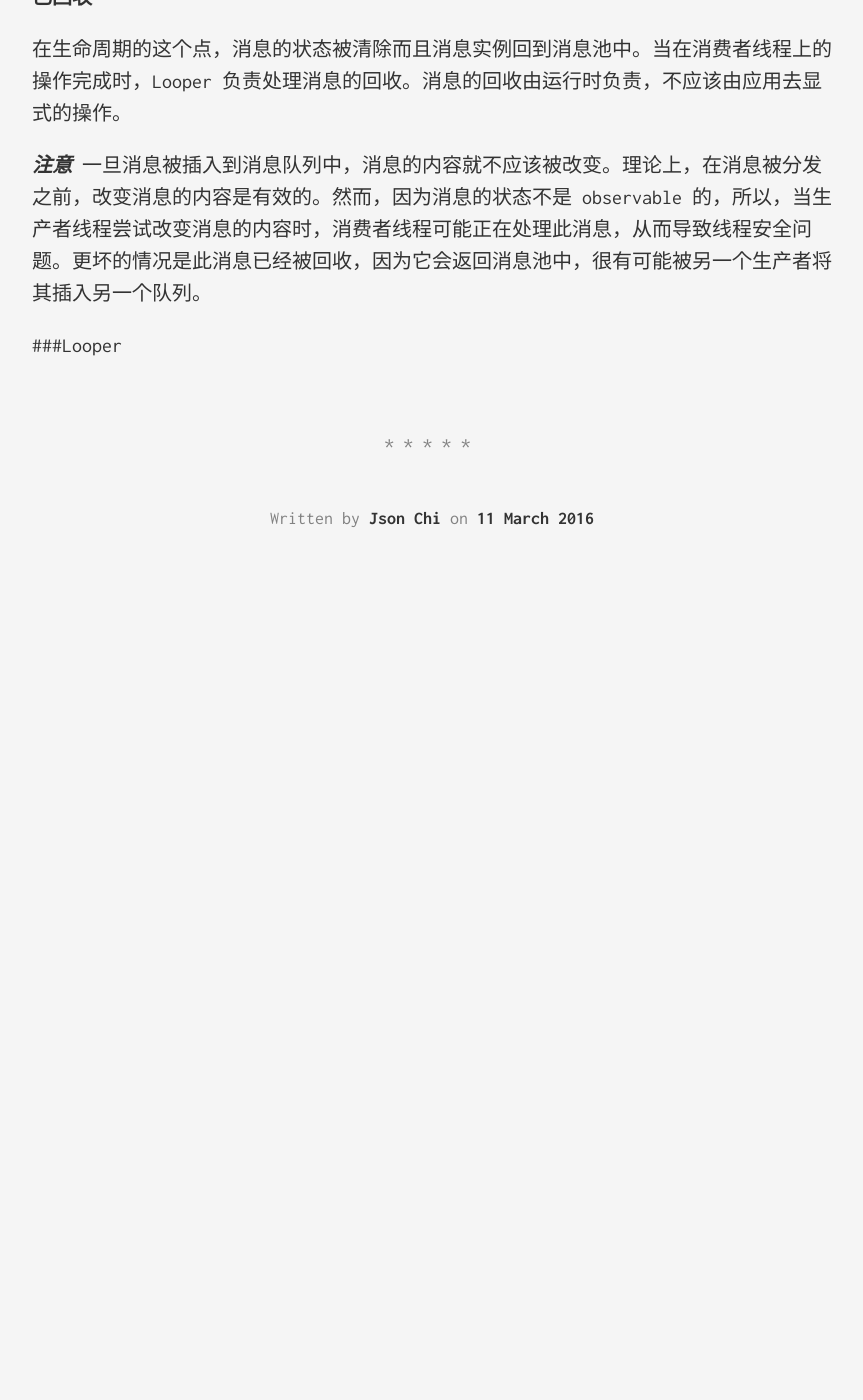
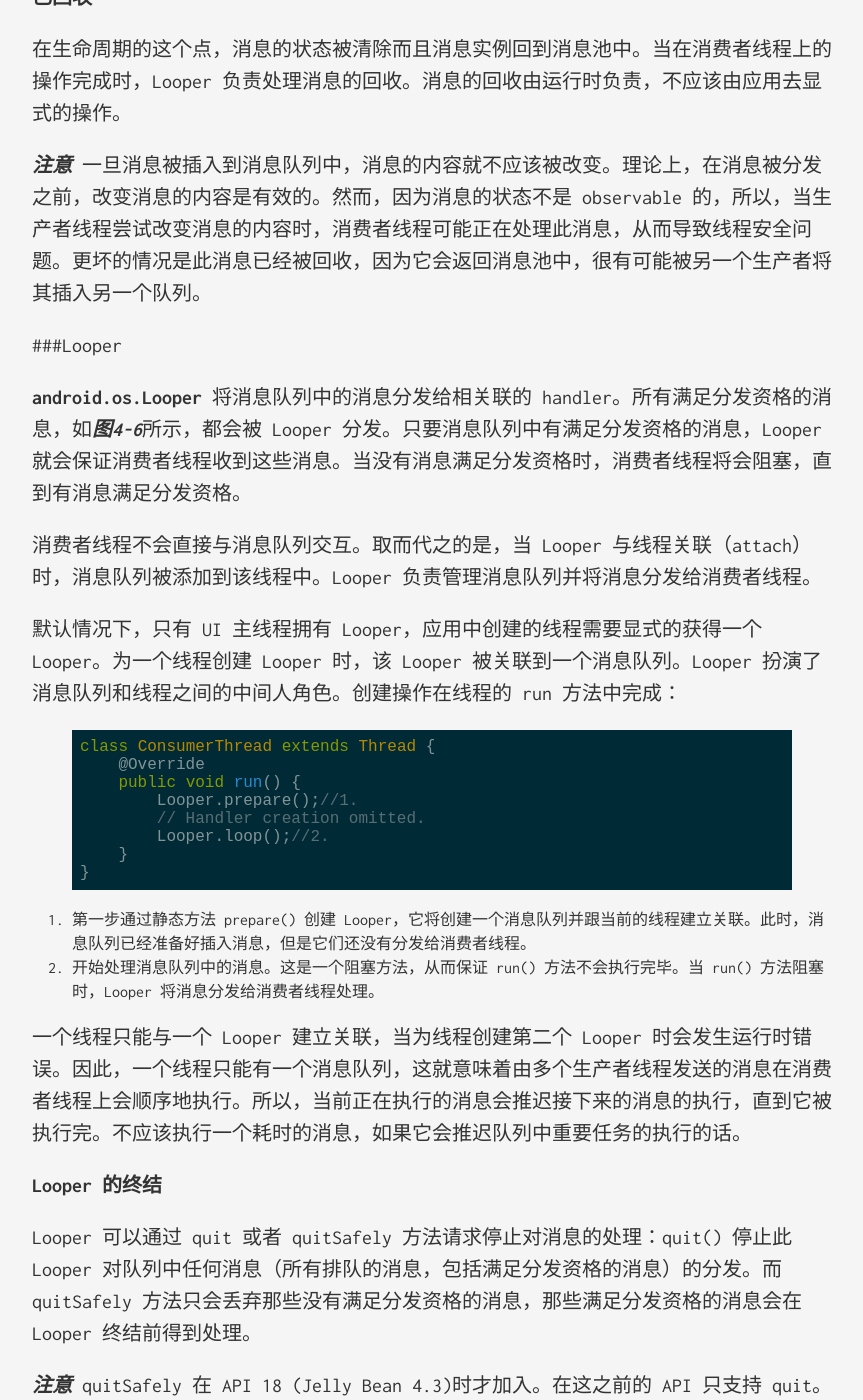
Before and after one commit to jsonchi/jsonchi.github.io, a Jekyll site: the page built from _posts/2016-03-11-android-message-passing.md, in a window 1280 px wide and 1400 px high, scrolled down 10572 px. Shown: the whole window, without its empty margins (208-1071 px from the left). Built offline with Jekyll 4.4.1, drawn with Linux system fonts in a browser that asks for light colours; comment, search, counter and statistics services are not loaded; before the commit the page ends 11202 px from its top, so only the background shows below that; some of the changed text lies outside the part shown.

Commit message:
Add intro to Looper

```diff
--- a/_posts/2016-03-11-android-message-passing.md
+++ b/_posts/2016-03-11-android-message-passing.md
@@ -283,13 +283,13 @@ Message m = new Message();
 {% endhighlight%}
 
 - 工厂方法：
-  + 空消息：
+ + 空消息：
 
     {% highlight java%}
 Message m = Message.obtain();
 	{% endhighlight%}
 
-  + 数据消息：
+ + 数据消息：
 
     {% highlight java%}
 Message m = Message.obtain(Handler h);
@@ -299,13 +299,13 @@ Message m = Message.obtain(Handler h, int what, int arg1, int arg2);
 Message m = Message.obtain(Handler h, int what, int arg1, int arg2,Object o);
     {% endhighlight%}
 
-  + 任务消息：
+ + 任务消息：
 
     {% highlight java%}
 Message m = Message.obtain(Handler h, Runnable task);
     {% endhighlight%}
 
-  + 复制构造函数：
+ + 复制构造函数：
 
     {% highlight java%}
 Message m = Message.obtain(Message originalMsg);
@@ -326,3 +326,45 @@ Message m = Message.obtain(Message originalMsg);
 ***注意*** 一旦消息被插入到消息队列中，消息的内容就不应该被改变。理论上，在消息被分发之前，改变消息的内容是有效的。然而，因为消息的状态不是 observable 的，所以，当生产者线程尝试改变消息的内容时，消费者线程可能正在处理此消息，从而导致线程安全问题。更坏的情况是此消息已经被回收，因为它会返回消息池中，很有可能被另一个生产者将其插入另一个队列。
 
 ###Looper
+
+**android.os.Looper** 将消息队列中的消息分发给相关联的 handler。所有满足分发资格的消息，如***图4-6***所示，都会被 Looper 分发。只要消息队列中有满足分发资格的消息，Looper 就会保证消费者线程收到这些消息。当没有消息满足分发资格时，消费者线程将会阻塞，直到有消息满足分发资格。
+
+消费者线程不会直接与消息队列交互。取而代之的是，当 Looper 与线程关联（attach）时，消息队列被添加到该线程中。Looper 负责管理消息队列并将消息分发给消费者线程。
+
+
+默认情况下，只有 UI 主线程拥有 Looper，应用中创建的线程需要显式的获得一个 Looper。为一个线程创建 Looper 时，该 Looper 被关联到一个消息队列。Looper 扮演了消息队列和线程之间的中间人角色。创建操作在线程的 run 方法中完成：
+
+{% highlight java%}
+class ConsumerThread extends Thread {
+    @Override
+    public void run() {
+        Looper.prepare();//1.
+        // Handler creation omitted.
+        Looper.loop();//2.
+    }
+}
+{% endhighlight%}
+
+1. 第一步通过静态方法 prepare() 创建 Looper，它将创建一个消息队列并跟当前的线程建立关联。此时，消息队列已经准备好插入消息，但是它们还没有分发给消费者线程。
+2. 开始处理消息队列中的消息。这是一个阻塞方法，从而保证 run() 方法不会执行完毕。当 run() 方法阻塞时，Looper 将消息分发给消费者线程处理。
+
+
+一个线程只能与一个 Looper 建立关联，当为线程创建第二个 Looper 时会发生运行时错误。因此，一个线程只能有一个消息队列，这就意味着由多个生产者线程发送的消息在消费者线程上会顺序地执行。所以，当前正在执行的消息会推迟接下来的消息的执行，直到它被执行完。不应该执行一个耗时的消息，如果它会推迟队列中重要任务的执行的话。
+
+**Looper 的终结**
+
+Looper 可以通过 quit 或者 quitSafely 方法请求停止对消息的处理：quit() 停止此 Looper 对队列中任何消息（所有排队的消息，包括满足分发资格的消息）的分发。而 quitSafely 方法只会丢弃那些没有满足分发资格的消息，那些满足分发资格的消息会在 Looper 终结前得到处理。
+
+***注意*** quitSafely 在 API 18 (Jelly Bean 4.3)时才加入。在这之前的 API 只支持 quit。
+
+Looper 的终结并不会终结线程。它只是退出 Looper.loop() 方法，使得线程恢复到调用 loop 方法的那个方法内运行。但是你不能启动一个老的 Looper 或者一个新的 Looper，因此线程不会再处理消息。当你调用 Looper.prepare() 时，会抛出 RuntimeException 异常，因为该线程已经有一个关联的 Looper。如果你调用 Looper.loop() 方法，它将会阻塞，而且也不会有消息从队列中被分发。
+
+**UI 主线程的 Looper**
+
+UI 主线程是唯一一个在默认情况下与一个 Looper 关联的线程。它和应用内创建的一般线程无异，但是 Looper 在应用的组件初始化之前就会与此线程建立关联。
+
+UI 主线程和一般的线程在实际应用中有以下区别:
+
+* 它可以通过 Looper.getMainLooper() 方法在任何地方获得。
+* 它不会被会总结。Looper.quit() 会抛出 RuntimeException。
+* 运行时通过 Looper.prepareMainLooper() 将一个 Looper 与 UI 主线程建立关联。因此，尝试将 main looper 关联到其他线程会抛出异常。
```
